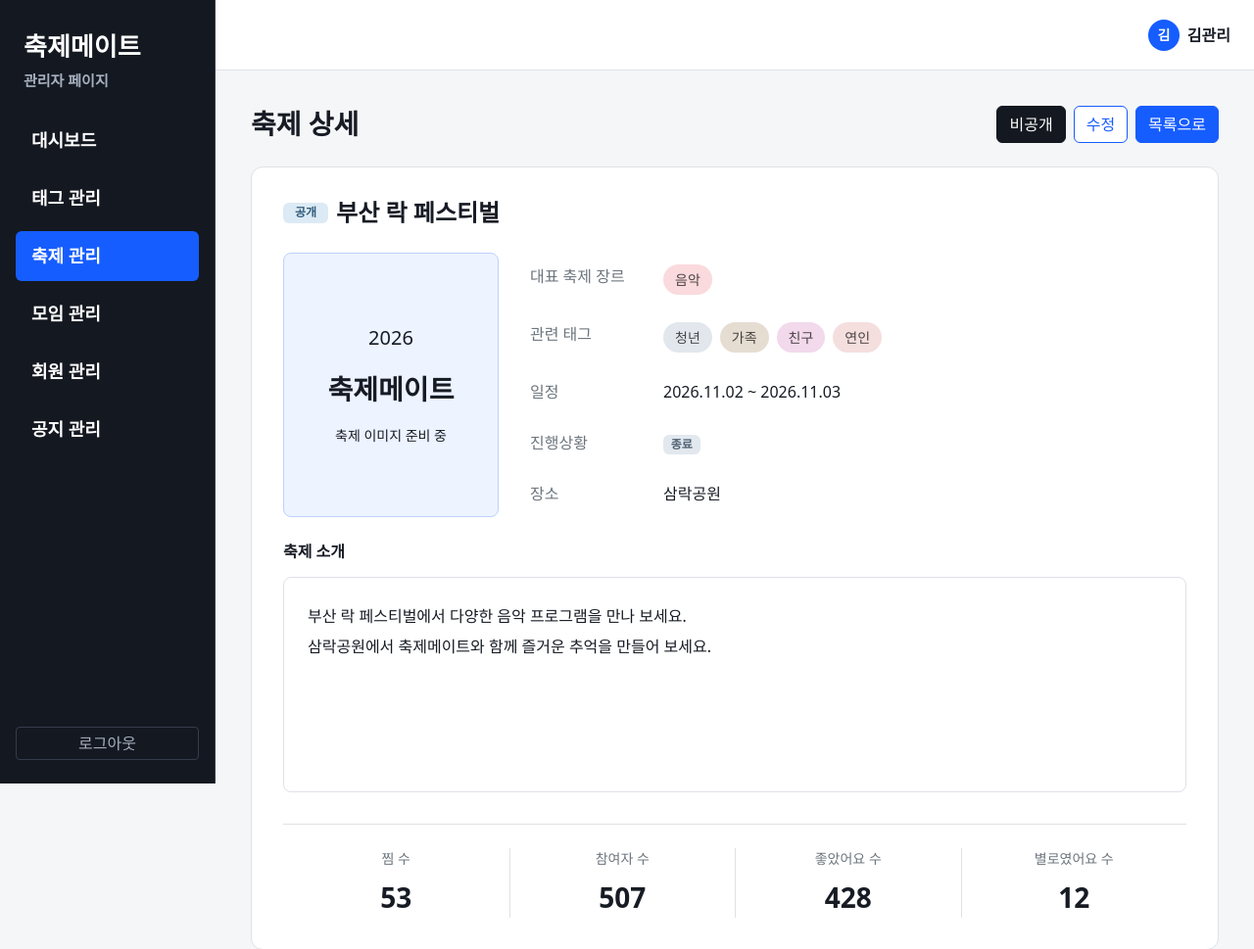
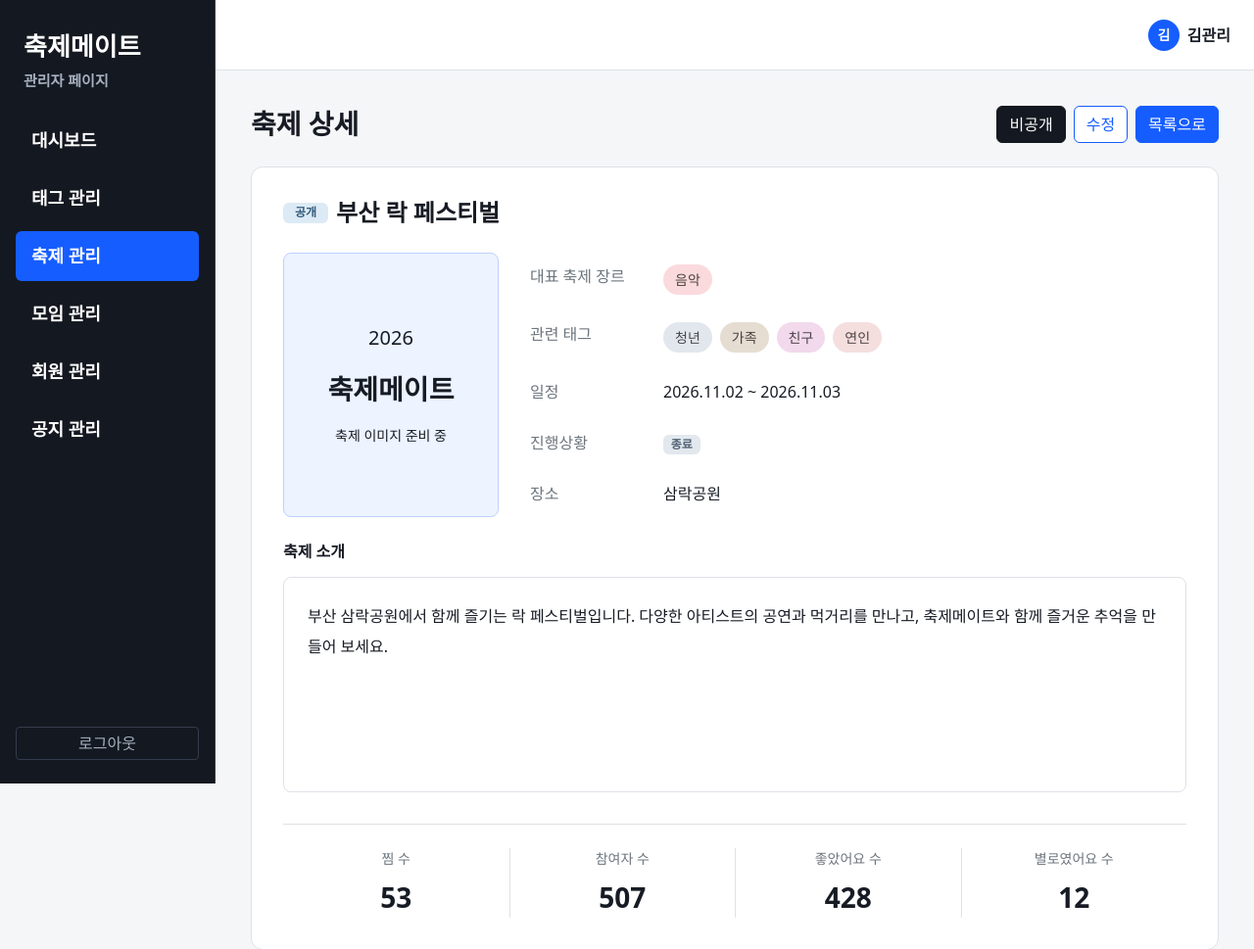
Before and after one commit to 1teamkosta/Sprint2, a Spring app: template src/main/resources/templates/festival/festivaldetail.html in a window 1280 px wide. Shown: the top 969 px of the page at 98% size. Run offline with Thymeleaf, Linux system fonts and the light colour scheme; the template is opened without the code that fills it, so the values that code supplies are empty.

Commit message:
[Refactor] 축제 관리 화면 Thymeleaf로 연결
축제 화면의 공통 컴포넌트와 정적 파일 경로 연결
화면 내 이동 및 상세·수정 화면의 목록 조회 경로 수정

```diff
--- a/src/main/resources/static/js/festivaldetail.js
+++ b/src/main/resources/static/js/festivaldetail.js
@@ -1,5 +1,4 @@
-// 현재는 목록 HTML의 더미 데이터를 재사용한다.
-// 서버 연동 시 id로 상세 API를 호출하거나 Thymeleaf 모델로 렌더링하도록 교체한다.
+// 상세 데이터는 컨트롤러가 Thymeleaf 모델로 전달한다.
 // 태그 관리와 같은 더미 색상. 서버 연동 시 각 태그의 color 값으로 교체한다.
 const festivalDetailTagColors = {
     '음악': '#FADADD', '먹거리': '#FFE0B2', '문화': '#FFF0AD',
@@ -16,48 +15,6 @@ function renderFestivalDetailTagColors() {
         }).join('').toUpperCase();
     });
 }
-async function loadFestivalDetail() {
-    const festivalId = new URLSearchParams(window.location.search).get('id') || '1';
-    document.querySelector('#festival-edit-link').href = `festivalEdit.html?id=${encodeURIComponent(festivalId)}`;
-    const feedback = document.querySelector('#festival-detail-feedback');
-    try {
-        const response = await fetch('festivals.html');
-        if (!response.ok) throw new Error('축제 목록을 불러오지 못했습니다.');
-        const listDocument = new DOMParser().parseFromString(await response.text(), 'text/html');
-        const row = Array.from(listDocument.querySelectorAll('tbody tr[data-status]')).find(function (item) {
-            return item.querySelector('[data-field="festivalId"]').textContent.trim() === festivalId;
-        });
-        if (!row) throw new Error('해당 축제를 찾을 수 없습니다.');
-
-        const title = row.querySelector('[data-field="title"]').textContent.trim();
-        const genre = row.querySelector('[data-field="genre"]').textContent.trim();
-        const place = row.querySelector('[data-field="place"]').textContent.trim();
-        document.title = `${title} | 축제메이트`;
-        document.querySelector('#festival-title').textContent = title;
-        document.querySelector('#festival-genre').textContent = genre;
-        renderFestivalDetailTagColors();
-        document.querySelector('#festival-place').textContent = place;
-        // 목록에서 가져온 time 요소를 유지해 날짜의 기계 판독용 값도 보존한다.
-        const schedule = document.querySelector('#festival-schedule');
-        schedule.replaceChildren(...Array.from(row.querySelector('[data-sort-field="startDate"]').childNodes));
-        document.querySelector('#festival-bookmark-count').textContent = row.querySelector('[data-sort-field="likeCount"]').textContent.trim();
-        document.querySelector('#festival-description').textContent = `${title}에서 다양한 ${genre} 프로그램을 만나 보세요.\n${place}에서 축제메이트와 함께 즐거운 추억을 만들어 보세요.`;
-        const isPublic = row.dataset.status === 'visible';
-        const status = document.querySelector('#festival-status');
-        status.textContent = isPublic ? '공개' : '비공개';
-        status.className = `badge festival-detail-${isPublic ? 'visible' : 'hidden'}`;
-        // 비공개인 축제에는 같은 상태를 적용하는 버튼을 비활성화한다.
-        document.querySelector('#festival-visibility').disabled = !isPublic;
-        renderFestivalProgress();
-    } catch (error) {
-        document.querySelector('.festival-detail-card').hidden = true;
-        document.querySelector('#festival-visibility').disabled = true;
-        feedback.textContent = '축제 정보를 표시할 수 없습니다. 목록으로 돌아가 다시 선택해 주세요.';
-        feedback.hidden = false;
-        console.error(error);
-    }
-}
-
 function renderFestivalProgress() {
     const times = document.querySelectorAll('#festival-schedule time');
     const badge = document.querySelector('#festival-progress-status');
@@ -73,4 +30,5 @@ function renderFestivalProgress() {
     badge.className = `badge festival-progress-${progress}`;
 }
 
-loadFestivalDetail();
+renderFestivalDetailTagColors();
+renderFestivalProgress();
--- a/src/main/resources/templates/component/sidebar.html
+++ b/src/main/resources/templates/component/sidebar.html
@@ -1,6 +1,6 @@
 <!-- 공통 사이드바: 메뉴 화면이 구현되면 비활성 버튼을 링크로 변경 -->
 <aside class="admin-sidebar d-flex flex-column p-3">
-    <a class="admin-brand text-decoration-none px-2 mb-4" href="../festival/festivals.html">
+    <a class="admin-brand text-decoration-none px-2 mb-4" th:href="@{/admin/festivalsView}">
         <strong>축제메이트</strong>
         <span class="admin-brand-subtitle d-block small mt-1">관리자 페이지</span>
     </a>
@@ -8,7 +8,7 @@
         <ul class="nav nav-pills flex-column gap-2">
             <li class="nav-item"><a class="nav-link" href="../index.html" data-page="dashboard">대시보드</a></li>
             <li class="nav-item"><a class="nav-link" th:href="@{/admin/tags}" data-page="tags">태그 관리</a></li>
-            <li class="nav-item"><a class="nav-link active" href="../festival/festivals.html" data-page="festival" aria-current="page">축제 관리</a></li>
+            <li class="nav-item"><a class="nav-link active" th:href="@{/admin/festivalsView}" data-page="festival" aria-current="page">축제 관리</a></li>
             <li class="nav-item"><a class="nav-link" href="../club/clubs.html" data-page="club">모임 관리</a></li>
             <li class="nav-item"><a class="nav-link" href="../users/users.html" data-page="users">회원 관리</a></li>
             <li class="nav-item"><a class="nav-link" href="../notices/notices.html" data-page="notices">공지 관리</a></li>
--- a/src/main/resources/templates/festival/festivaldetail.html
+++ b/src/main/resources/templates/festival/festivaldetail.html
@@ -6,16 +6,14 @@
     <title>축제 상세 | 축제메이트</title>
     <link href="https://cdn.jsdelivr.net/npm/bootstrap@5.3.8/dist/css/bootstrap.min.css" rel="stylesheet"
           integrity="sha384-sRIl4kxILFvY47J16cr9ZwB07vP4J8+LH7qKQnuqkuIAvNWLzeN8tE5YBujZqJLB" crossorigin="anonymous">
-    <link href="../../static/css/component.css" rel="stylesheet">
-    <link href="../../static/css/festivaldetail.css" rel="stylesheet">
-    <script src="../../static/js/component.js" defer></script>
-    <script src="../../static/js/festivaldetail.js" defer></script>
+    <link th:href="@{/css/component.css}" rel="stylesheet">
+    <link th:href="@{/css/festivaldetail.css}" rel="stylesheet">
+    <script th:src="@{/js/festivaldetail.js}" defer></script>
 </head>
 <body data-admin-page="festival">
     <a class="visually-hidden-focusable skip-link" href="#main-content">본문 바로가기</a>
-    <!-- 공통 영역은 추후 Thymeleaf의 th:replace로 교체한다. -->
-    <div id="header-container"></div>
-    <div id="sidebar-container"></div>
+    <div th:replace="~{component/header}"></div>
+    <div th:replace="~{component/sidebar}"></div>
 
     <main id="main-content" class="admin-main" tabindex="-1">
         <div class="container-fluid">
@@ -24,8 +22,8 @@
                 <!-- 비공개 처리는 서버 연동 시 연결한다. 수정은 동일한 축제 ID로 이동한다. -->
                 <div class="d-flex gap-2">
                     <button class="btn festival-detail-private" type="button" id="festival-visibility">비공개</button>
-                    <a class="btn festival-detail-edit" id="festival-edit-link" href="festivalEdit.html?id=1">수정</a>
-                    <a class="btn btn-primary" href="festivals.html">목록으로</a>
+                    <a class="btn festival-detail-edit" id="festival-edit-link" th:href="@{/admin/festivalEditView(id=${festivalId})}">수정</a>
+                    <a class="btn btn-primary" th:href="@{/admin/festivalsView}">목록으로</a>
                 </div>
             </div>
 
@@ -33,7 +31,7 @@
             <article class="festival-detail-card" aria-labelledby="festival-title">
                 <div class="d-flex flex-wrap align-items-center gap-2 mb-4">
                     <span id="festival-status" class="badge festival-detail-visible">공개</span>
-                    <h2 id="festival-title" class="h4 fw-bold mb-0">부산 락 페스티벌</h2>
+                    <h2 id="festival-title" class="h4 fw-bold mb-0" th:text="${festival != null ? festival.festivalName : '부산 락 페스티벌'}">부산 락 페스티벌</h2>
                 </div>
 
                 <div class="festival-detail-overview">
@@ -53,13 +51,13 @@
                         </dd></div>
                         <div><dt>일정</dt><dd id="festival-schedule"><time datetime="2026-11-02">2026.11.02</time> ~ <time datetime="2026-11-03">2026.11.03</time></dd></div>
                         <div><dt>진행상황</dt><dd><span id="festival-progress-status" class="badge festival-progress-ended" data-festival-progress>종료</span></dd></div>
-                        <div><dt>장소</dt><dd id="festival-place">삼락공원</dd></div>
+                        <div><dt>장소</dt><dd id="festival-place" th:text="${festival != null ? festival.address : '삼락공원'}">삼락공원</dd></div>
                     </dl>
                 </div>
 
                 <section class="mt-4" aria-labelledby="festival-description-heading">
                     <h3 id="festival-description-heading" class="h6 fw-semibold mb-3">축제 소개</h3>
-                    <div class="festival-detail-description" id="festival-description">
+                    <div class="festival-detail-description" id="festival-description" th:text="${festival != null ? festival.contents : '부산 삼락공원에서 함께 즐기는 락 페스티벌입니다. 다양한 아티스트의 공연과 먹거리를 만나고, 축제메이트와 함께 즐거운 추억을 만들어 보세요.'}">
                         부산 삼락공원에서 함께 즐기는 락 페스티벌입니다.
                         다양한 아티스트의 공연과 먹거리를 만나고, 축제메이트와 함께 즐거운 추억을 만들어 보세요.
                     </div>
--- a/src/main/resources/templates/festival/festivals.html
+++ b/src/main/resources/templates/festival/festivals.html
@@ -6,24 +6,22 @@
     <title>축제 관리 | 축제메이트</title>
     <link href="https://cdn.jsdelivr.net/npm/bootstrap@5.3.8/dist/css/bootstrap.min.css" rel="stylesheet"
           integrity="sha384-sRIl4kxILFvY47J16cr9ZwB07vP4J8+LH7qKQnuqkuIAvNWLzeN8tE5YBujZqJLB" crossorigin="anonymous">
-    <link href="../../static/css/component.css" rel="stylesheet">
-    <link href="../../static/css/festivals.css" rel="stylesheet">
-    <script src="../../static/js/component.js" defer></script>
-    <script src="../../static/js/list.js" defer></script>
-    <script src="../../static/js/festivals.js" defer></script>
+    <link th:href="@{/css/component.css}" rel="stylesheet">
+    <link th:href="@{/css/festivals.css}" rel="stylesheet">
+    <script th:src="@{/js/list.js}" defer></script>
+    <script th:src="@{/js/festivals.js}" defer></script>
 </head>
-<body>
+<body data-admin-page="festival">
     <a class="visually-hidden-focusable skip-link" href="#main-content">본문 바로가기</a>
 
-    <!-- JS로 별도 HTML을 불러옴. 추후 th:replace로 교체 -->
-    <div id="header-container"></div>
-    <div id="sidebar-container"></div>
+    <div th:replace="~{component/header}"></div>
+    <div th:replace="~{component/sidebar}"></div>
 
     <main id="main-content" class="admin-main" tabindex="-1">
         <div class="container-fluid">
             <div class="d-flex justify-content-between align-items-center gap-3 mb-4">
                 <h1 class="h3 fw-bold mb-0">축제 관리</h1>
-                <a class="btn btn-primary" href="festivalAdd.html">축제 추가</a>
+                <a class="btn btn-primary" th:href="@{/admin/festivalAddView}">축제 추가</a>
             </div>
 
             <!-- 더미 데이터 기반 검색·상태 필터 -->
@@ -125,7 +123,7 @@
                                 <td data-field="festivalId">1</td>
                                 <td><span class="badge status-visible">공개</span></td>
                                 <td data-field="genre"><span class="festival-genre-tag">음악</span></td>
-                                <td class="festival-title fw-medium text-start" data-field="title"><a class="list-detail-link" href="festivaldetail.html?id=1">부산 락 페스티벌</a></td>
+                                <td class="festival-title fw-medium text-start" data-field="title"><a class="list-detail-link" th:href="@{/admin/festivalView(id=1)}">부산 락 페스티벌</a></td>
                                 <td data-sort-field="startDate" data-sort-value="2026-11-02"><time datetime="2026-11-02">2026.11.02</time> ~ <time datetime="2026-11-03">2026.11.03</time></td>
                                 <td class="festival-progress-column"><span class="badge festival-progress-ended" data-festival-progress>종료</span></td>
                                 <td class="festival-location" data-field="place">삼락공원</td>
@@ -136,7 +134,7 @@
                                 <td data-field="festivalId">2</td>
                                 <td><span class="badge status-hidden">비공개</span></td>
                                 <td data-field="genre"><span class="festival-genre-tag">먹거리</span></td>
-                                <td class="festival-title fw-medium text-start" data-field="title"><a class="list-detail-link" href="festivaldetail.html?id=2">서울 먹거리 축제</a></td>
+                                <td class="festival-title fw-medium text-start" data-field="title"><a class="list-detail-link" th:href="@{/admin/festivalView(id=2)}">서울 먹거리 축제</a></td>
                                 <td data-sort-field="startDate" data-sort-value="2026-11-03"><time datetime="2026-11-03">2026.11.03</time> ~ <time datetime="2026-11-04">2026.11.04</time></td>
                                 <td class="festival-progress-column"><span class="badge festival-progress-ongoing" data-festival-progress>진행중</span></td>
                                 <td class="festival-location" data-field="place">난지 한강공원</td>
@@ -147,7 +145,7 @@
                                 <td data-field="festivalId">3</td>
                                 <td><span class="badge status-visible">공개</span></td>
                                 <td data-field="genre"><span class="festival-genre-tag">문화</span></td>
-                                <td class="festival-title fw-medium text-start" data-field="title"><a class="list-detail-link" href="festivaldetail.html?id=3">제주 가을 문화축제</a></td>
+                                <td class="festival-title fw-medium text-start" data-field="title"><a class="list-detail-link" th:href="@{/admin/festivalView(id=3)}">제주 가을 문화축제</a></td>
                                 <td data-sort-field="startDate" data-sort-value="2026-11-04"><time datetime="2026-11-04">2026.11.04</time> ~ <time datetime="2026-11-05">2026.11.05</time></td>
                                 <td class="festival-progress-column"><span class="badge festival-progress-ongoing" data-festival-progress>진행중</span></td>
                                 <td class="festival-location" data-field="place">제주</td>
@@ -158,7 +156,7 @@
                                 <td data-field="festivalId">4</td>
                                 <td><span class="badge status-visible">공개</span></td>
                                 <td data-field="genre"><span class="festival-genre-tag">음악</span></td>
-                                <td class="festival-title fw-medium text-start" data-field="title"><a class="list-detail-link" href="festivaldetail.html?id=4">서울 한강에서 함께 즐기는 가을밤 재즈와 세계 음악 페스티벌 특별 공연</a></td>
+                                <td class="festival-title fw-medium text-start" data-field="title"><a class="list-detail-link" th:href="@{/admin/festivalView(id=4)}">서울 한강에서 함께 즐기는 가을밤 재즈와 세계 음악 페스티벌 특별 공연</a></td>
                                 <td data-sort-field="startDate" data-sort-value="2026-11-05"><time datetime="2026-11-05">2026.11.05</time> ~ <time datetime="2026-11-06">2026.11.06</time></td>
                                 <td class="festival-progress-column"><span class="badge festival-progress-upcoming" data-festival-progress>예정</span></td>
                                 <td class="festival-location" data-field="place">서울특별시 영등포구 여의도 한강공원 야외무대</td>
@@ -169,7 +167,7 @@
                                 <td data-field="festivalId">5</td>
                                 <td><span class="badge status-visible">공개</span></td>
                                 <td data-field="genre"><span class="festival-genre-tag">먹거리</span></td>
-                                <td class="festival-title fw-medium text-start" data-field="title"><a class="list-detail-link" href="festivaldetail.html?id=5">전국 김밥 맛집과 함께하는 특별한 가을 먹거리 나눔 축제</a></td>
+                                <td class="festival-title fw-medium text-start" data-field="title"><a class="list-detail-link" th:href="@{/admin/festivalView(id=5)}">전국 김밥 맛집과 함께하는 특별한 가을 먹거리 나눔 축제</a></td>
                                 <td data-sort-field="startDate" data-sort-value="2026-11-06"><time datetime="2026-11-06">2026.11.06</time> ~ <time datetime="2026-11-07">2026.11.07</time></td>
                                 <td class="festival-progress-column"><span class="badge festival-progress-upcoming" data-festival-progress>예정</span></td>
                                 <td class="festival-location" data-field="place">김천 사명대사공원</td>
@@ -180,7 +178,7 @@
                                 <td data-field="festivalId">6</td>
                                 <td><span class="badge status-hidden">비공개</span></td>
                                 <td data-field="genre"><span class="festival-genre-tag">문화</span></td>
-                                <td class="festival-title fw-medium text-start" data-field="title"><a class="list-detail-link" href="festivaldetail.html?id=6">수원 전통문화 체험축제</a></td>
+                                <td class="festival-title fw-medium text-start" data-field="title"><a class="list-detail-link" th:href="@{/admin/festivalView(id=6)}">수원 전통문화 체험축제</a></td>
                                 <td data-sort-field="startDate" data-sort-value="2026-11-07"><time datetime="2026-11-07">2026.11.07</time> ~ <time datetime="2026-11-08">2026.11.08</time></td>
                                 <td class="festival-progress-column"><span class="badge festival-progress-upcoming" data-festival-progress>예정</span></td>
                                 <td class="festival-location" data-field="place">수원 화성행궁 광장</td>
@@ -191,7 +189,7 @@
                                 <td data-field="festivalId">7</td>
                                 <td><span class="badge status-visible">공개</span></td>
                                 <td data-field="genre"><span class="festival-genre-tag">음악</span></td>
-                                <td class="festival-title fw-medium text-start" data-field="title"><a class="list-detail-link" href="festivaldetail.html?id=7">인천 바다 음악축제</a></td>
+                                <td class="festival-title fw-medium text-start" data-field="title"><a class="list-detail-link" th:href="@{/admin/festivalView(id=7)}">인천 바다 음악축제</a></td>
                                 <td data-sort-field="startDate" data-sort-value="2026-11-08"><time datetime="2026-11-08">2026.11.08</time> ~ <time datetime="2026-11-09">2026.11.09</time></td>
                                 <td class="festival-progress-column"><span class="badge festival-progress-upcoming" data-festival-progress>예정</span></td>
                                 <td class="festival-location" data-field="place">인천광역시 연수구 송도 달빛축제공원 메인무대</td>
@@ -202,7 +200,7 @@
                                 <td data-field="festivalId">8</td>
                                 <td><span class="badge status-visible">공개</span></td>
                                 <td data-field="genre"><span class="festival-genre-tag">먹거리</span></td>
-                                <td class="festival-title fw-medium text-start" data-field="title"><a class="list-detail-link" href="festivaldetail.html?id=8">춘천 닭갈비 나눔축제</a></td>
+                                <td class="festival-title fw-medium text-start" data-field="title"><a class="list-detail-link" th:href="@{/admin/festivalView(id=8)}">춘천 닭갈비 나눔축제</a></td>
                                 <td data-sort-field="startDate" data-sort-value="2026-11-09"><time datetime="2026-11-09">2026.11.09</time> ~ <time datetime="2026-11-10">2026.11.10</time></td>
                                 <td class="festival-progress-column"><span class="badge festival-progress-upcoming" data-festival-progress>예정</span></td>
                                 <td class="festival-location" data-field="place">춘천 공지천</td>
@@ -213,7 +211,7 @@
                                 <td data-field="festivalId">9</td>
                                 <td><span class="badge status-visible">공개</span></td>
                                 <td data-field="genre"><span class="festival-genre-tag">문화</span></td>
-                                <td class="festival-title fw-medium text-start" data-field="title"><a class="list-detail-link" href="festivaldetail.html?id=9">가족과 친구가 함께 만드는 우리 동네 가을 예술 문화 체험 한마당 축제</a></td>
+                                <td class="festival-title fw-medium text-start" data-field="title"><a class="list-detail-link" th:href="@{/admin/festivalView(id=9)}">가족과 친구가 함께 만드는 우리 동네 가을 예술 문화 체험 한마당 축제</a></td>
                                 <td data-sort-field="startDate" data-sort-value="2026-11-10"><time datetime="2026-11-10">2026.11.10</time> ~ <time datetime="2026-11-11">2026.11.11</time></td>
                                 <td class="festival-progress-column"><span class="badge festival-progress-upcoming" data-festival-progress>예정</span></td>
                                 <td class="festival-location" data-field="place">대전 엑스포 시민광장</td>
@@ -224,7 +222,7 @@
                                 <td data-field="festivalId">10</td>
                                 <td><span class="badge status-visible">공개</span></td>
                                 <td data-field="genre"><span class="festival-genre-tag">먹거리</span></td>
-                                <td class="festival-title fw-medium text-start" data-field="title"><a class="list-detail-link" href="festivaldetail.html?id=10">전주 길거리 음식축제</a></td>
+                                <td class="festival-title fw-medium text-start" data-field="title"><a class="list-detail-link" th:href="@{/admin/festivalView(id=10)}">전주 길거리 음식축제</a></td>
                                 <td data-sort-field="startDate" data-sort-value="2026-11-11"><time datetime="2026-11-11">2026.11.11</time> ~ <time datetime="2026-11-12">2026.11.12</time></td>
                                 <td class="festival-progress-column"><span class="badge festival-progress-upcoming" data-festival-progress>예정</span></td>
                                 <td class="festival-location" data-field="place">전주 한옥마을</td>
@@ -235,7 +233,7 @@
                                 <td data-field="festivalId">11</td>
                                 <td><span class="badge status-visible">공개</span></td>
                                 <td data-field="genre"><span class="festival-genre-tag">문화</span></td>
-                                <td class="festival-title fw-medium text-start" data-field="title"><a class="list-detail-link" href="festivaldetail.html?id=11">강릉 바다빛 문화축제</a></td>
+                                <td class="festival-title fw-medium text-start" data-field="title"><a class="list-detail-link" th:href="@{/admin/festivalView(id=11)}">강릉 바다빛 문화축제</a></td>
                                 <td data-sort-field="startDate" data-sort-value="2026-11-12"><time datetime="2026-11-12">2026.11.12</time> ~ <time datetime="2026-11-13">2026.11.13</time></td>
                                 <td class="festival-progress-column"><span class="badge festival-progress-upcoming" data-festival-progress>예정</span></td>
                                 <td class="festival-location" data-field="place">강릉 경포해변</td>
```
Also changed, not shown: src/main/resources/static/js/festivalEdit.js (deleted, +0 -50 lines), src/main/resources/templates/festival/festivalAdd.html (+6 -7 lines), src/main/resources/templates/festival/festivalEdit.html (+14 -16 lines).
